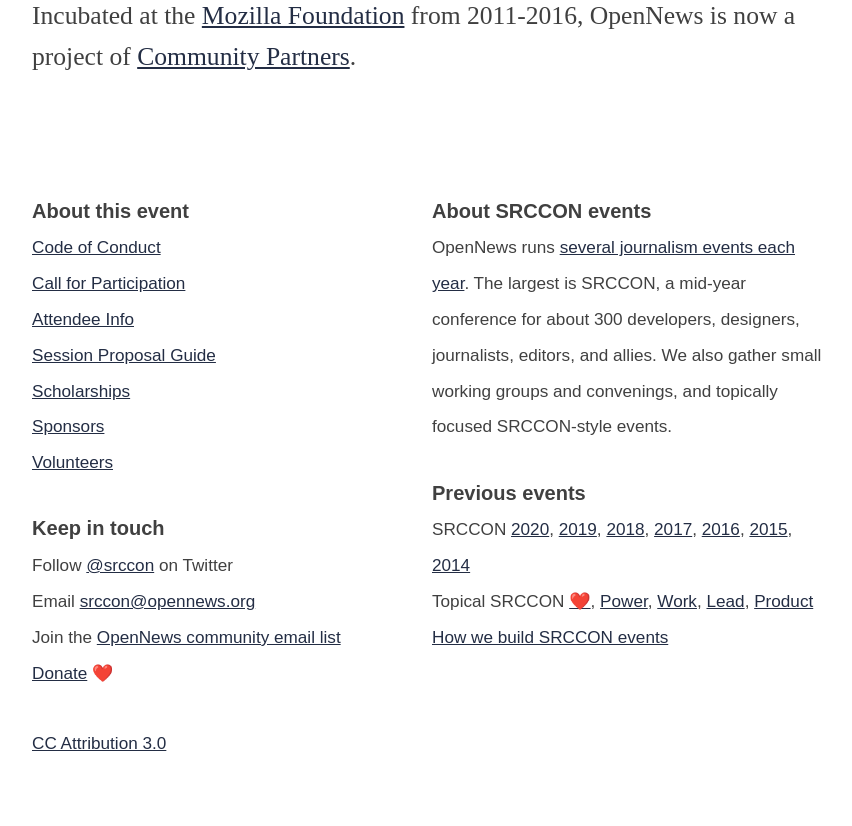
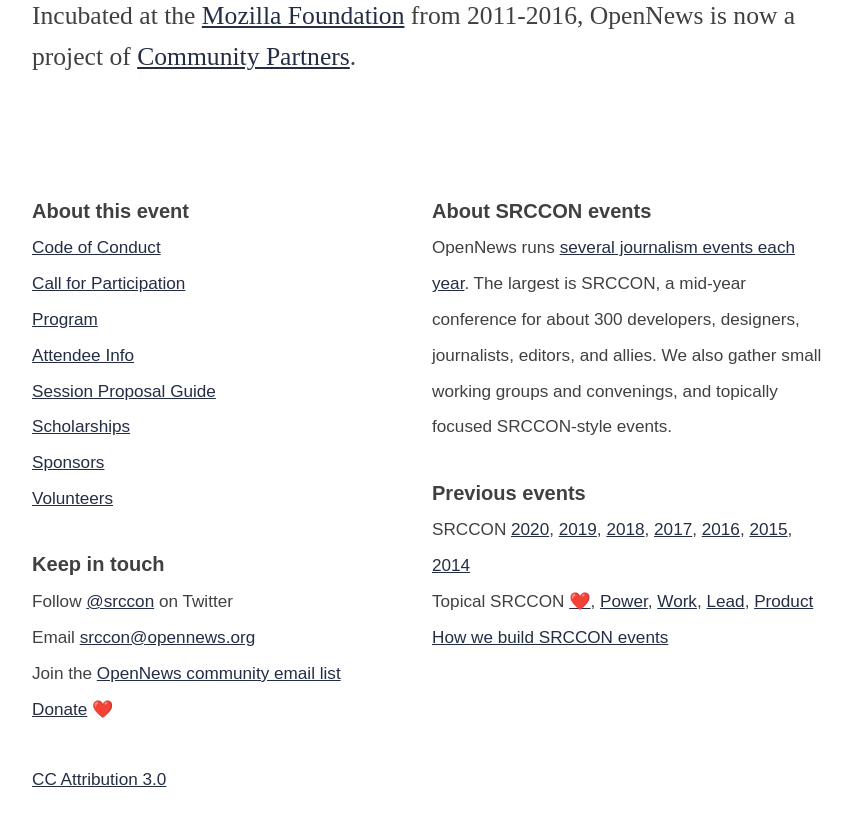
Before and after one commit to OpenNews/srccon-2021, a Jekyll site: the page built from homepage.md, in a window 1280 px wide and 900 px high, scrolled down 6268 px. Shown: the top 826 px of the window, without its empty margins (208-1060 px from the left). Built offline with Jekyll 4.4.1, drawn with Linux system fonts in a browser that asks for light colours; some web fonts are replaced; our own code applies the rules of GitHub Pages for plain Markdown files.

Commit message:
adding program to footer

```diff
--- a/_includes/simple_footer.html
+++ b/_includes/simple_footer.html
@@ -16,6 +16,7 @@
             <ul>
                 <li><a href="https://srccon.org/conduct/">Code of Conduct</a></li>
                 <li><a href="/participation/form/">Call for Participation</a></li>
+                <li><a href="/program">Program</a></li>
                 <li><a href="/attendees">Attendee Info</a></li>
                 <li><a href="/sessions/proposal-guide/">Session Proposal Guide</a></li>
                 <li><a href="/scholarships">Scholarships</a></li>
```
